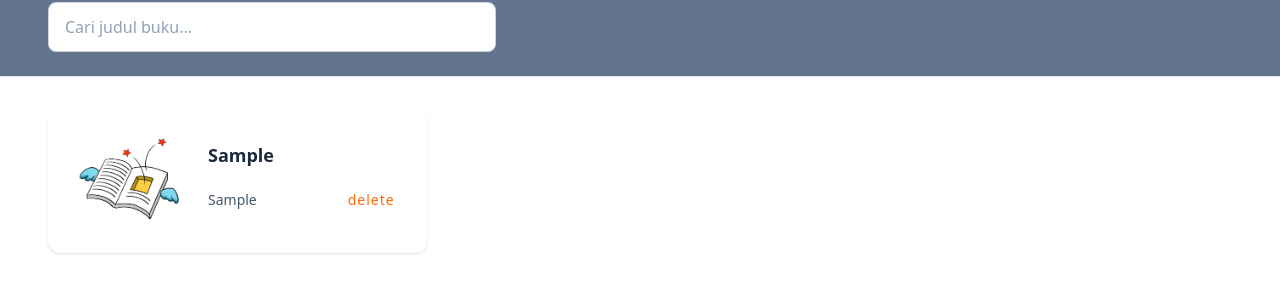
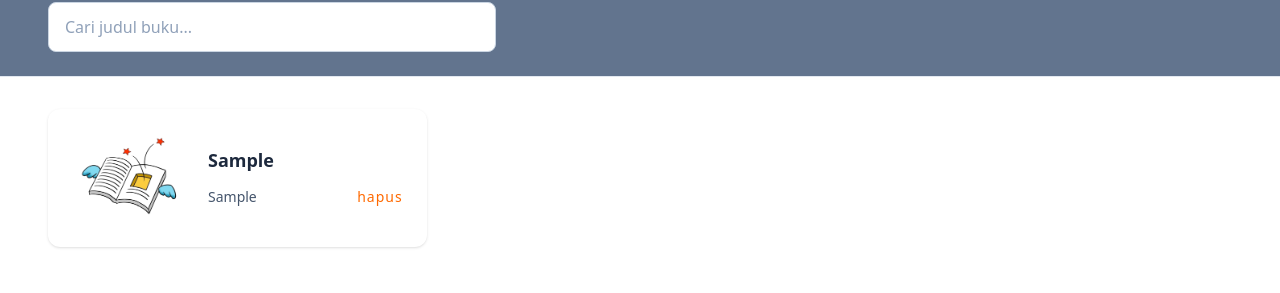
Before and after one commit to Indrawan-maker/my-perpus, a React (Vite) app: page / in a window 1280 px wide. Both pictures are taken after typing "Sample", "Sample" into the empty fields and a click on the button "Tambah Buku". Shown: the part 205-498 px from the top of the page. Built offline with nearby package versions, Linux system fonts and the light colour scheme.

Commit message:
feat: display smtng when searcing null

```diff
--- a/src/App.jsx
+++ b/src/App.jsx
@@ -4,6 +4,7 @@ import { useEffect, useState } from 'react'
 import AddBookForm from './components/AddBookForm'
 import SearchBook from './components/SearchBook'
 import Swal from 'sweetalert2'
+import NullSearch from './components/nullSearch'
 
 function App() {
 
@@ -11,7 +12,6 @@ function App() {
     const savedBook = localStorage.getItem('books')
     return savedBook ? JSON.parse(savedBook) : []
   })
-
   const [query, setQuery] = useState('')
 
   useEffect(() => {
@@ -46,10 +46,13 @@ function App() {
   }
 });
 }
-// handle pencarian lower cases semua
+
   const filteredBooks = books.filter((book) =>
     book.title.toLowerCase().includes(query.toLowerCase())
   )
+
+  const showNullSearch = query.length > 0 && filteredBooks.length === 0
+
 
   return (
   <>
@@ -62,9 +65,11 @@ function App() {
     query={query}
     setQuery={setQuery}
     />
+    {showNullSearch && <NullSearch
+    />}
     <BookList
+    books={filteredBooks}
     onClick={handleRemove}
-    books={filteredBooks}
     />
     </div>
     </>
--- a/src/components/BookList.jsx
+++ b/src/components/BookList.jsx
@@ -2,7 +2,7 @@ import image from "../assets/book-a.webp";
 
 export default function BookList({ books, onClick }) {
     return (
-        <div className="container mx-auto px-12 py-8 min-w-sm">
+        <div className="container mx-auto px-12 py-8">
             <div className="grid sm:grid-cols-1 md:grid-cols-3 gap-6">
                 {books.map((book, index) => (
                     <div
@@ -10,20 +10,18 @@ export default function BookList({ books, onClick }) {
                         className="bg-white border-slate-200 rounded-xl shadow-sm hover:shadow-md group transition-all duration-300 leading-tight mb-2 p-6"
                     >
                         <div className="flex items-center gap-6">
-                            <img src={image} className="w-28 h-24 object-cover" />
-
+                            <img src={image} className="max-w-28 object-cover" />
                             <div className="flex-1">
                                 <h3 className="font-semibold text-slate-800 text-lg leading-tight mb-4">
                                     {book.title}
                                 </h3>
-                                <div className="flex justify-between items-center">
-
+                                <div className="md:flex sm:grid justify-between items-center">
                                 <p className="text-sm text-slate-600">{book.author}</p>
                                 <button
                                     onClick={() => onClick(index)}
-                                    className="hover:text-slate-950 transition-all cursor-pointer p-2 text-orange-500 text-sm tracking-[1px]"
+                                    className="hover:text-slate-950 transition-all cursor-pointer text-orange-500 text-sm tracking-[1px] "
                                     >
-                                    delete
+                                    hapus
                                 </button>
                                     </div>
                             </div>
--- /dev/null
+++ b/src/components/NullSearch.jsx
@@ -0,0 +1,15 @@
+import img from "../assets/n5.webp"
+
+export default function NullSearch() {
+    return (
+        <>
+        <div className="grid justify-center items-center p-12">
+        <img
+        src={img}
+        className="w-52 object-cover m-auto"
+        />
+        <h2 className="text-2xl text-slate-600 m-auto font-semibold">Buku tidak ditemukan!</h2>
+        </div>
+        </>
+    )
+}
--- a/src/components/SearchBook.jsx
+++ b/src/components/SearchBook.jsx
@@ -1,4 +1,5 @@
 export default function SearchBook({ query, setQuery}) {
+
     return (
         <>
         <div className="bg-slate-500 border-b border-slate-200 ">
```
